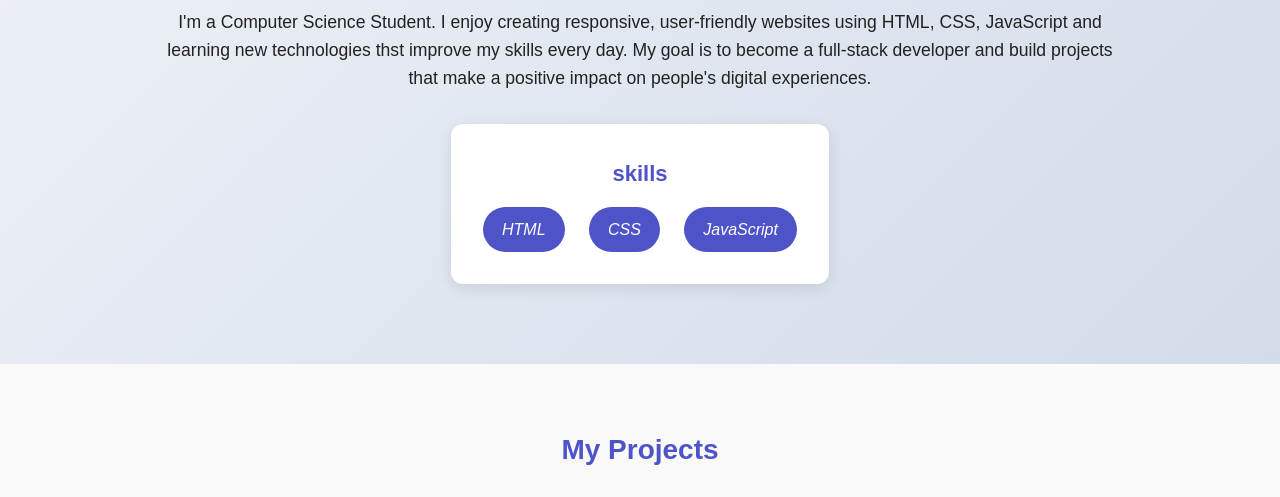
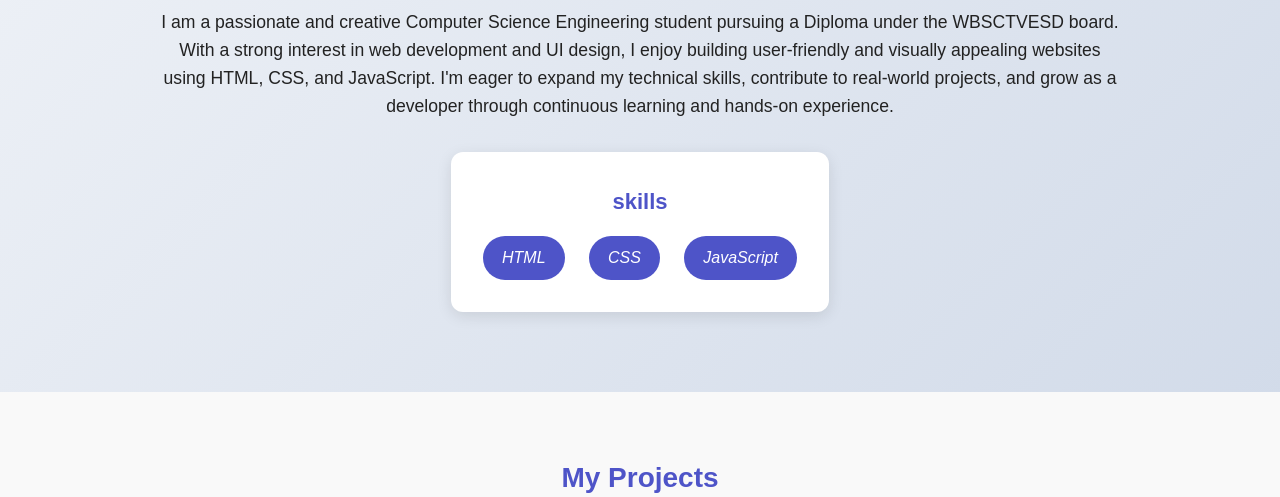
Before and after one commit to ANANYA-BERA/ShadowFox, a plain HTML site: page PORTFOLIO/index.html in a window 1280 px wide. Shown: the part 603-1100 px from the top of the page. Drawn offline with Linux system fonts and the light colour scheme.

Commit message:
updated about section

```diff
--- a/PORTFOLIO/index.html
+++ b/PORTFOLIO/index.html
@@ -37,9 +37,8 @@
     <section id="about">
 
         <h2>About Me</h2>
-        <p>I'm a Computer Science Student.
-         I enjoy creating responsive, user-friendly websites using HTML, CSS, JavaScript and learning new technologies thst improve my skills every day.
-         My goal is to become a full-stack developer and build projects that make a positive impact on people's digital experiences.
+        <p>
+          I am a passionate and creative Computer Science Engineering student pursuing a Diploma under the WBSCTVESD board. With a strong interest in web development and UI design, I enjoy building user-friendly and visually appealing websites using HTML, CSS, and JavaScript. I'm eager to expand my technical skills, contribute to real-world projects, and grow as a developer through continuous learning and hands-on experience.
         </p>
 
         <!--skills-->
```
